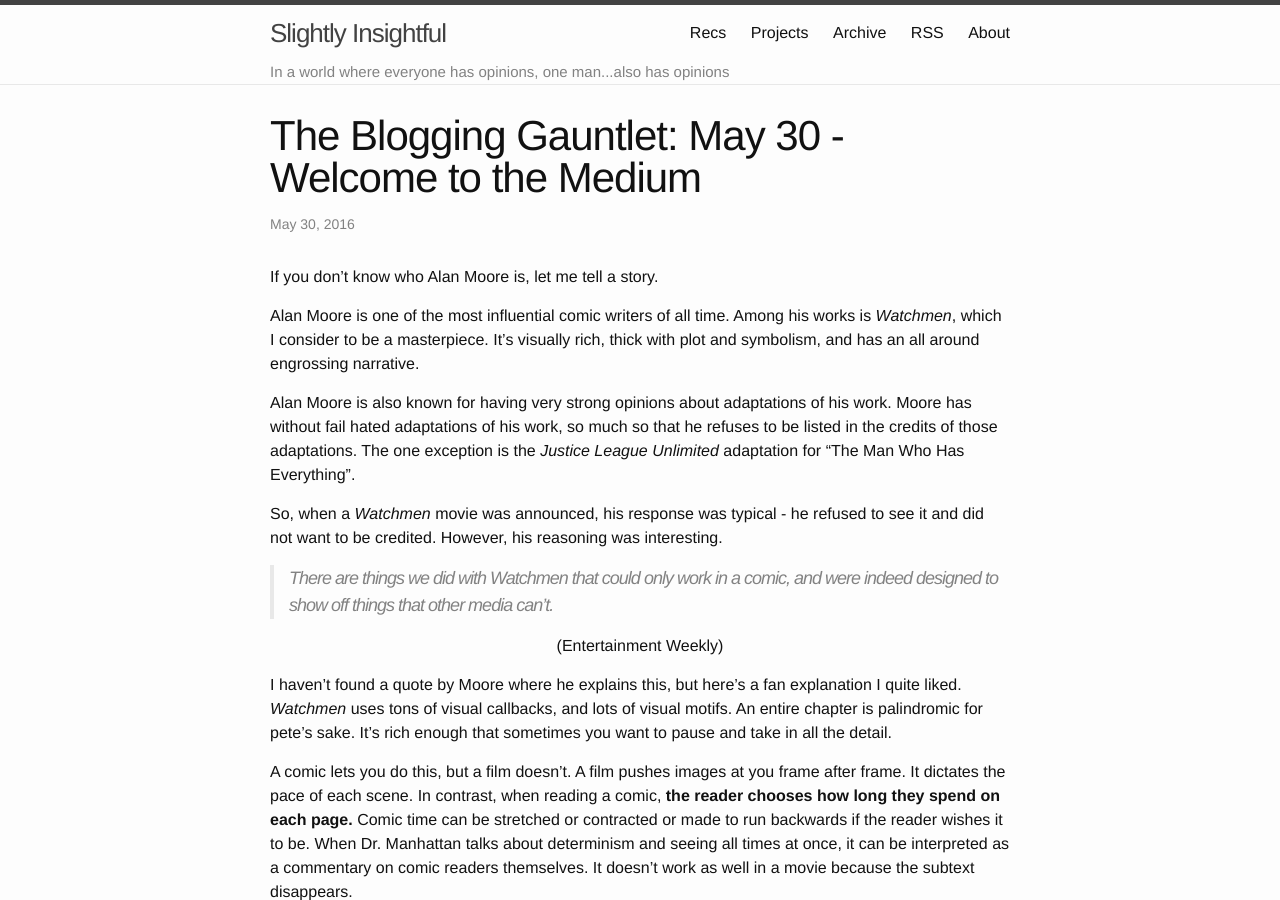
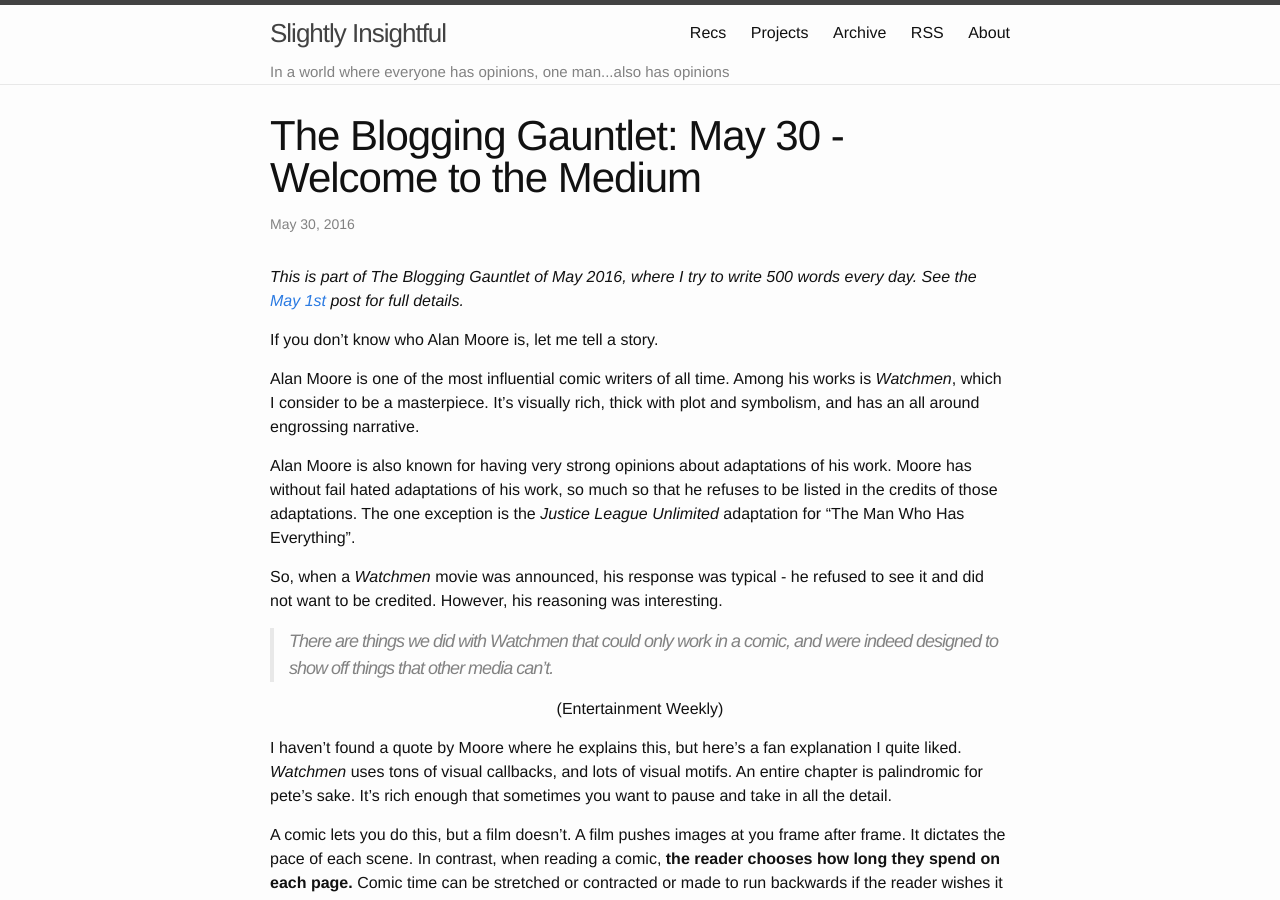
Before and after one commit to alexirpan/alexirpan.github.io, a Jekyll site: the page built from _posts/may2016/2016-05-30-may-30.markdown, in a window 1280 px wide and 900 px high. Built offline with Jekyll 4.4.1, drawn with Linux system fonts in a browser that asks for light colours.

Commit message:
Forgot to add gauntlet header

```diff
--- a/_posts/may2016/2016-05-30-may-30.markdown
+++ b/_posts/may2016/2016-05-30-may-30.markdown
@@ -3,6 +3,8 @@
 title: "The Blogging Gauntlet: May 30 - Welcome to the Medium"
 date: 2016-05-30 06:37:00 -0700
 ---
+
+{% include gauntlet.md %}
 
 If you don't know who Alan Moore is, let me tell a story.
 
```
